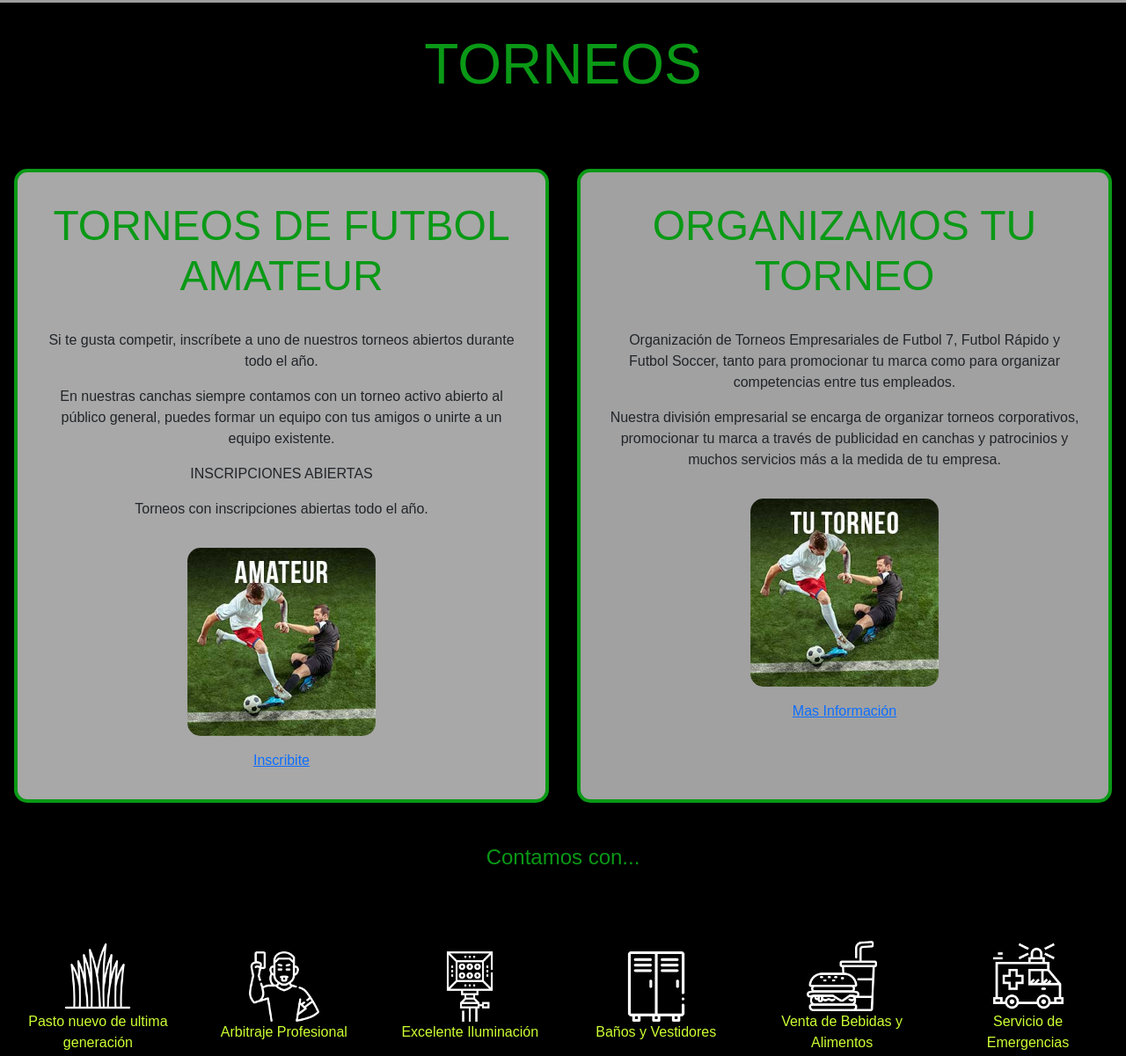
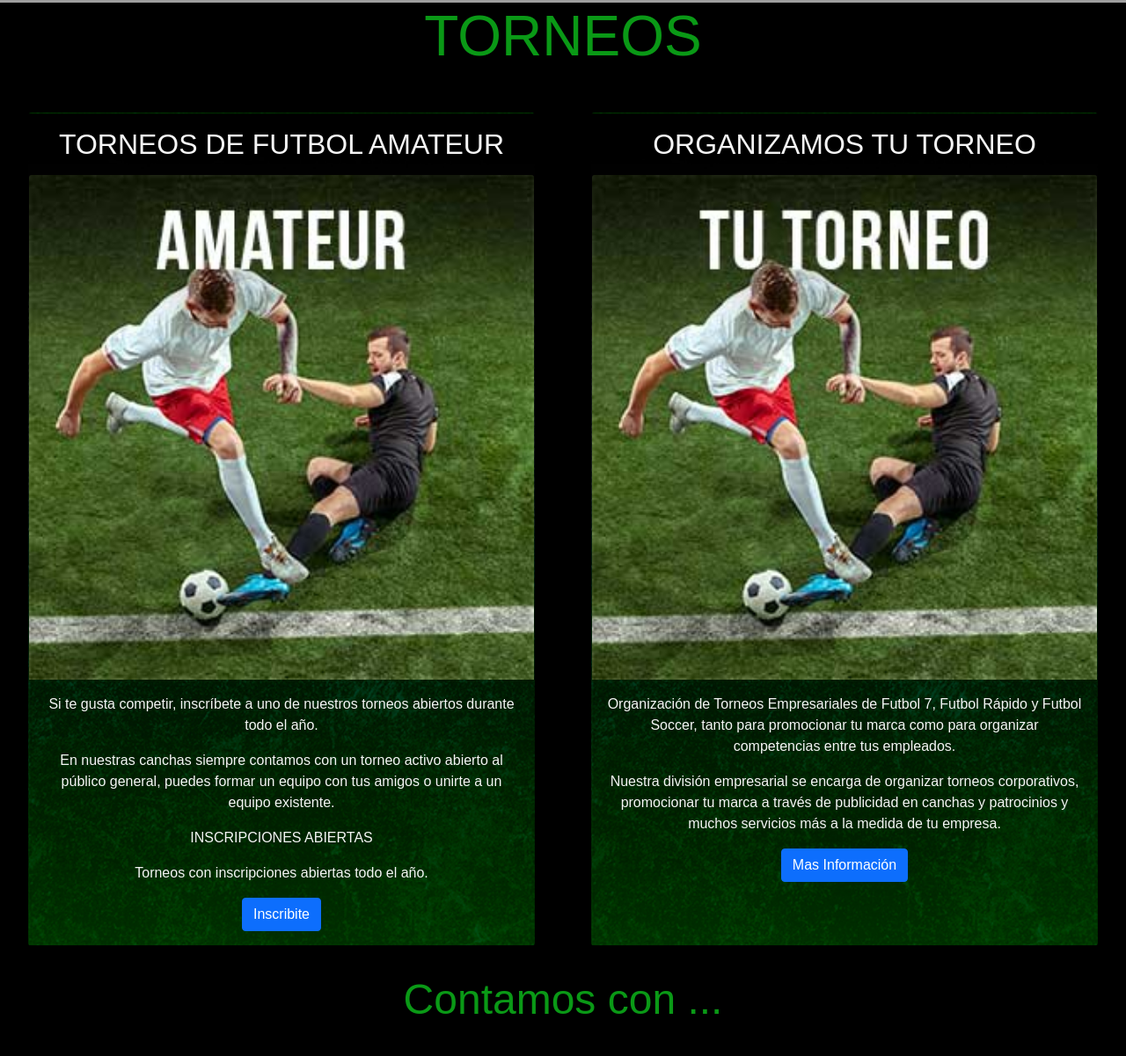
Before and after one commit to CristianAbelRobles/la_casa_del_futbol, a plain HTML site: page pages/torneos.html in a window 1280 px wide. Shown: the part 1063-2264 px from the top of the page at 88% size. Drawn offline with nearby package versions, Linux system fonts and the light colour scheme; grey boxes are pictures that could not be loaded; a web font is replaced by a local one.

Commit message:
bootstrap-tarjetas-torneos

```diff
--- a/css/estilos.css
+++ b/css/estilos.css
@@ -475,15 +475,42 @@ footer {
     border: 4px solid whitesmoke;
 }
 
-
-
 /*/////////////     TORNEOS     /////////////*/
 
 .mainTorneos__h1 {
     text-align: center;
-    padding: 2rem 0rem 2rem 0rem;
+    padding: 0rem 0rem 1rem 0rem;
 }
 
+.mainTorneosBootstrap {
+
+}
+
+.mainTorneoBootstrap__section {
+    display: flex;
+    flex-direction: row;
+    margin-bottom: 2rem;
+}
+
+.mainTorneoBootstrap__section__tarjeta {
+    width: 45%;
+    background-image: url(../recursos/caja-dark-concrete-deg.jpg);
+    background-size: cover;
+}
+
+.mainTorneoBootstrap__section__tarjeta p{
+    color:whitesmoke;
+}
+
+.mainTorneoBootstrap__section__tarjeta h5{
+    font-family: 'DCC - Ash', sans-serif;
+    color:whitesmoke;
+    margin: 1rem 0rem;
+    font-weight: 400;
+    font-size: 2rem;
+}
+
+/*
 .mainTorneos {
     display: grid;
     grid-template-rows: 1fr 0.1fr auto;
@@ -492,7 +519,7 @@ footer {
                         "mainTorneos__section__mensaje mainTorneos__section__mensaje mainTorneos__section__mensaje mainTorneos__section__mensaje"
                         "mainTorneos__section__comodidades mainTorneos__section__comodidades mainTorneos__section__comodidades mainTorneos__section__comodidades";
 }
-
+*/
 .mainTorneos__section {}
 
 .mainTorneos__section__amateurs {
@@ -726,8 +753,6 @@ footer {
 
 }
 
-
-
 /*///////////////////////////////////////////////*/
 /*/////////////     RESPONSIVE     /////////////*/
 /*/////////////////////////////////////////////*/
@@ -817,6 +842,18 @@ footer {
         width: 80%;
     }
 
+    /*/////////////////  TORNEO   /////////////////*/
+
+    .mainTorneoBootstrap__section {
+        flex-direction: column;
+        align-items: center;
+    }
+
+    .mainTorneoBootstrap__section__tarjeta {
+        width: 90%;
+        margin-bottom: 2rem;
+    }
+
 }
 
 @media (max-width: 540px) {
@@ -881,6 +918,16 @@ footer {
     }
 
     /*/////////////     TORNEOS     /////////////*/
+
+    .mainTorneoBootstrap__section {
+        flex-direction: column;
+        align-items: center;
+    }
+
+    .mainTorneoBootstrap__section__tarjeta {
+        width: 90%;
+        margin-bottom: 2rem;
+    }
 
     .mainTorneos {
         display: grid;
--- a/pages/torneos.html
+++ b/pages/torneos.html
@@ -48,12 +48,13 @@
         <img src="../recursos/top_home2.png" alt="Imagen del campo de juego"/>
     </div>
     <h1  class="mainTorneos__h1">TORNEOS</h1>
-    <main class="mainTorneos">
-
-        <section class="mainTorneos__section__amateurs">
-            <h2 class="mainTorneos__section__amateurs__h2">TORNEOS DE FUTBOL AMATEUR</h2>
-            <p>
-                Si te gusta competir, inscríbete a uno de nuestros torneos abiertos durante todo el año.
+    <main class="">
+        <section class="d-flex justify-content-around mainTorneoBootstrap__section">
+            <div class="card text-center mainTorneoBootstrap__section__tarjeta">
+                <h5 class="card-title">TORNEOS DE FUTBOL AMATEUR</h5>
+                <img src="../recursos/torneo_amateur.jpg" class="card-img-top" alt="...">
+                <div class="card-body">
+                  <p class="card-text">Si te gusta competir, inscríbete a uno de nuestros torneos abiertos durante todo el año.
                 </p>
                 <p>
                     En nuestras canchas siempre contamos con un torneo activo abierto al público general, puedes formar un equipo con tus amigos o unirte a un equipo existente.
@@ -63,26 +64,25 @@
                 </p>
                 <p>
                     Torneos con inscripciones abiertas todo el año.
-            </p>
-            <img src="../recursos/torneo_amateur.jpg" alt="jugadores de torneo amateur"/>
-            <a href="contacto.html" target="_blank">Inscribite</a>
-        </section>
-        <section class="mainTorneos__section__tuTorneo">
-            <h2 class="mainTorneos__section__amateurs__h2">ORGANIZAMOS TU TORNEO</h2>
-            <p>
+                </p></p>
+                  <a href="contacto.html" class="btn btn-primary">Inscribite</a>
+                </div>
+              </div>
+              <div class="card text-center mainTorneoBootstrap__section__tarjeta">
+                <h5 class="card-title">ORGANIZAMOS TU TORNEO</h5>
+                <img src="../recursos/torneo_tu_torneo.jpg" class="card-img-top" alt="...">
+                <div class="card-body">
+                  <p class="card-text">
                     Organización de Torneos Empresariales de Futbol 7, Futbol Rápido y Futbol Soccer, tanto para promocionar tu marca como para organizar competencias entre tus empleados.
                 </p>
                 <p>
                     Nuestra división empresarial se encarga de organizar torneos corporativos, promocionar tu marca a través de publicidad en canchas y patrocinios y muchos servicios más a la medida de tu empresa.
                 </p>
-            <img src="../recursos/torneo_tu_torneo.jpg" alt="jugadores de torneo amateur"/>
-            <a href="contacto.html" target="_blank">Mas Información</a>
+                <a href="contacto.html" class="btn btn-primary">Mas Información</a>
+                </div>
+              </div>
         </section>
-
-        <section class="mainTorneos__section__mensaje">
-            <h2 class="mainTorneos__h2">Contamos con...</h2>
-        </section>
-
+        <h2 class="text-center">Contamos con ...</h2>
         <section class="mainTorneos__section__comodidades">
             <div class="mainTorneos__section__comodidades__div">
                 <img class="comodidades__img" src="../recursos/comodidades_cesped.png" alt="icono cesped"/>
@@ -113,14 +113,14 @@
     </main>
     <footer class="footer">
         <div>
-            <a href="https://www.facebook.com/LaCasaDelFutbol5"><img class="redes" src="../recursos/facebook.svg" alt="icono facebook"/></a>
-            <a href="https://www.instagram.com/la.casa_del.futbol/"><img class="redes" src="../recursos/instagram.svg" alt="icono instagram"/></a>
-            <a href="https://api.whatsapp.com/send?phone=+5401165804413"><img class="redes" src="../recursos/whatsapp.svg" alt="whatsapp"/></a>
+            <a href="https://www.facebook.com/LaCasaDelFutbol5" target="_blank"><img class="redes" src="../recursos/facebook.svg" alt="icono facebook"/></a>
+            <a href="https://www.instagram.com/la.casa_del.futbol/" target="_blank"><img class="redes" src="../recursos/instagram.svg" alt="icono instagram"/></a>
+            <a href="https://api.whatsapp.com/send?phone=+5401165804413" target="_blank"><img class="redes" src="../recursos/whatsapp.svg" alt="whatsapp"/></a>
         </div>
         <p>
             Todos los Derechos Reservados
         </p>
     </footer>
-</body>
+    <script src="https://cdn.jsdelivr.net/npm/bootstrap@5.1.3/dist/js/bootstrap.bundle.min.js" integrity="sha384-ka7Sk0Gln4gmtz2MlQnikT1wXgYsOg+OMhuP+IlRH9sENBO0LRn5q+8nbTov4+1p" crossorigin="anonymous"></script>
 </body>
 </html>
```
Also changed, not shown: index.html (+1 -1 lines). Lines whose indentation alone changed are shown as unchanged.
